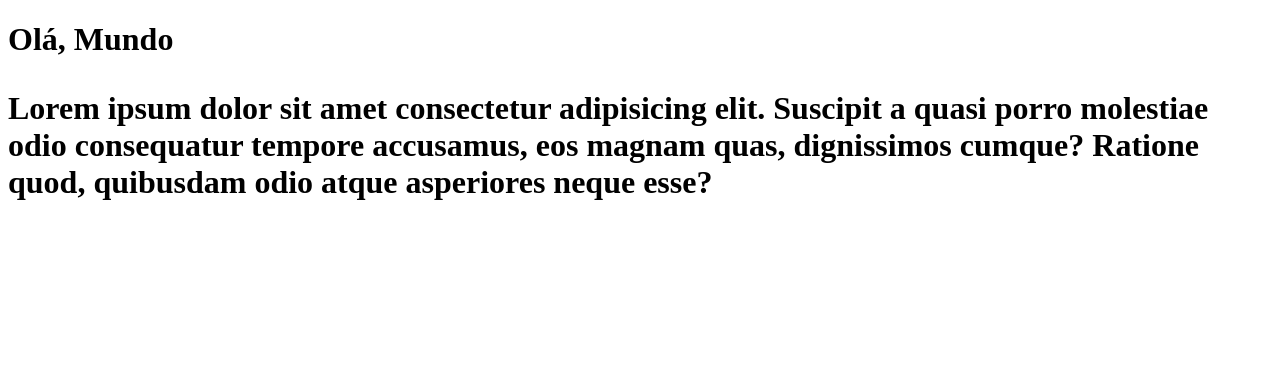
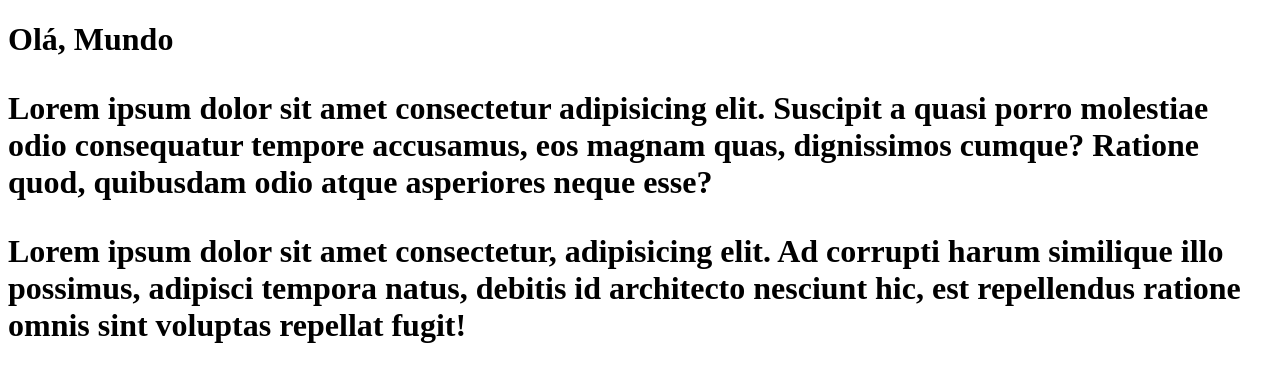
Before and after one commit to MarianaMarinho/Ola-Mundo, a plain HTML site: page site-exemplo/index.html in a window 1280 px wide. Drawn offline with Linux system fonts and the light colour scheme.

Commit message:
adicionei um pragrafo

```diff
--- a/site-exemplo/index.html
+++ b/site-exemplo/index.html
@@ -8,6 +8,7 @@
 <body>
   <h1>Olá, Mundo
 <p>Lorem ipsum dolor sit amet consectetur adipisicing elit. Suscipit a quasi porro molestiae odio consequatur tempore accusamus, eos magnam quas, dignissimos cumque? Ratione quod, quibusdam odio atque asperiores neque esse?</p>
+<p>Lorem ipsum dolor sit amet consectetur, adipisicing elit. Ad corrupti harum similique illo possimus, adipisci tempora natus, debitis id architecto nesciunt hic, est repellendus ratione omnis sint voluptas repellat fugit!</p>
   </h1>
 </body>
 </html>
```
